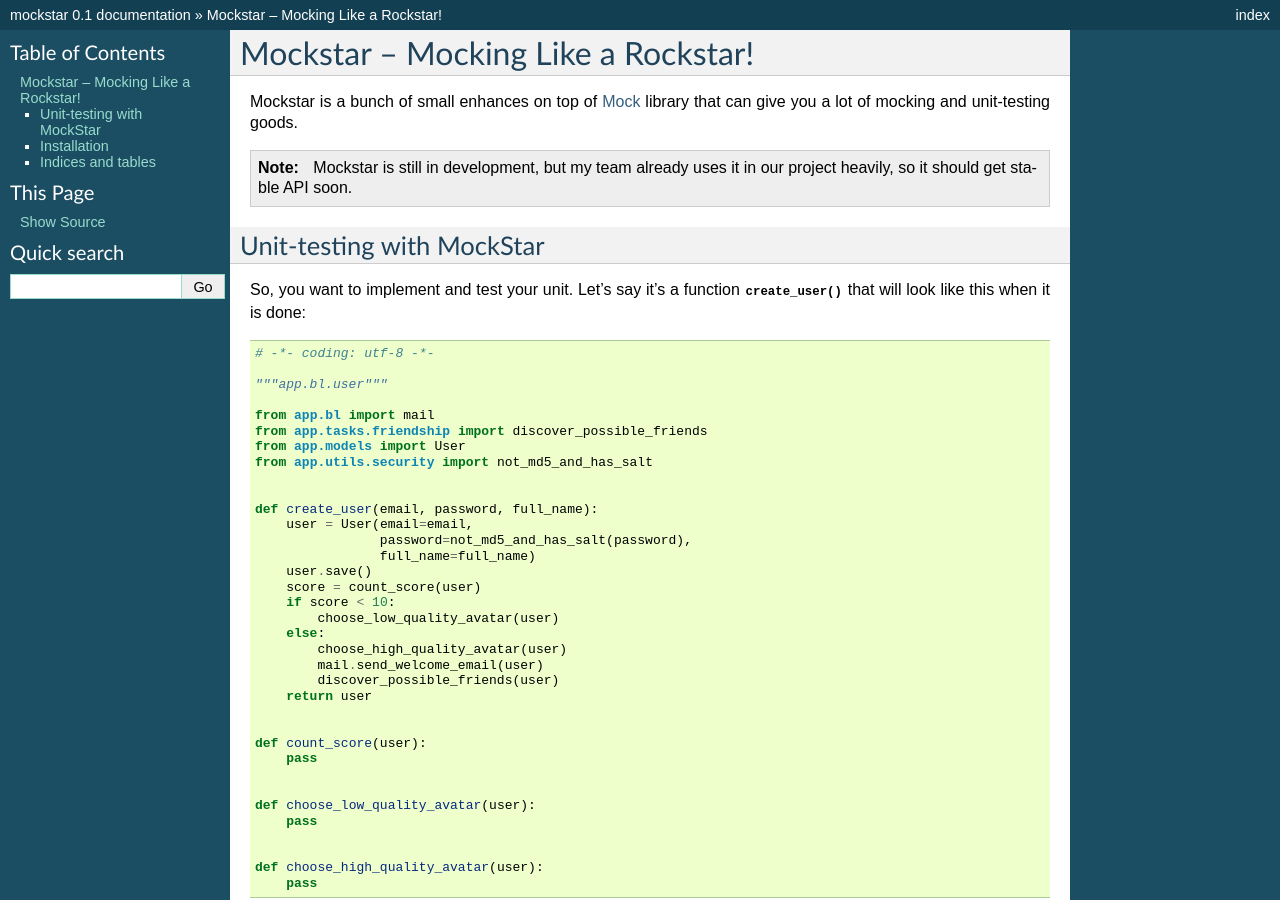
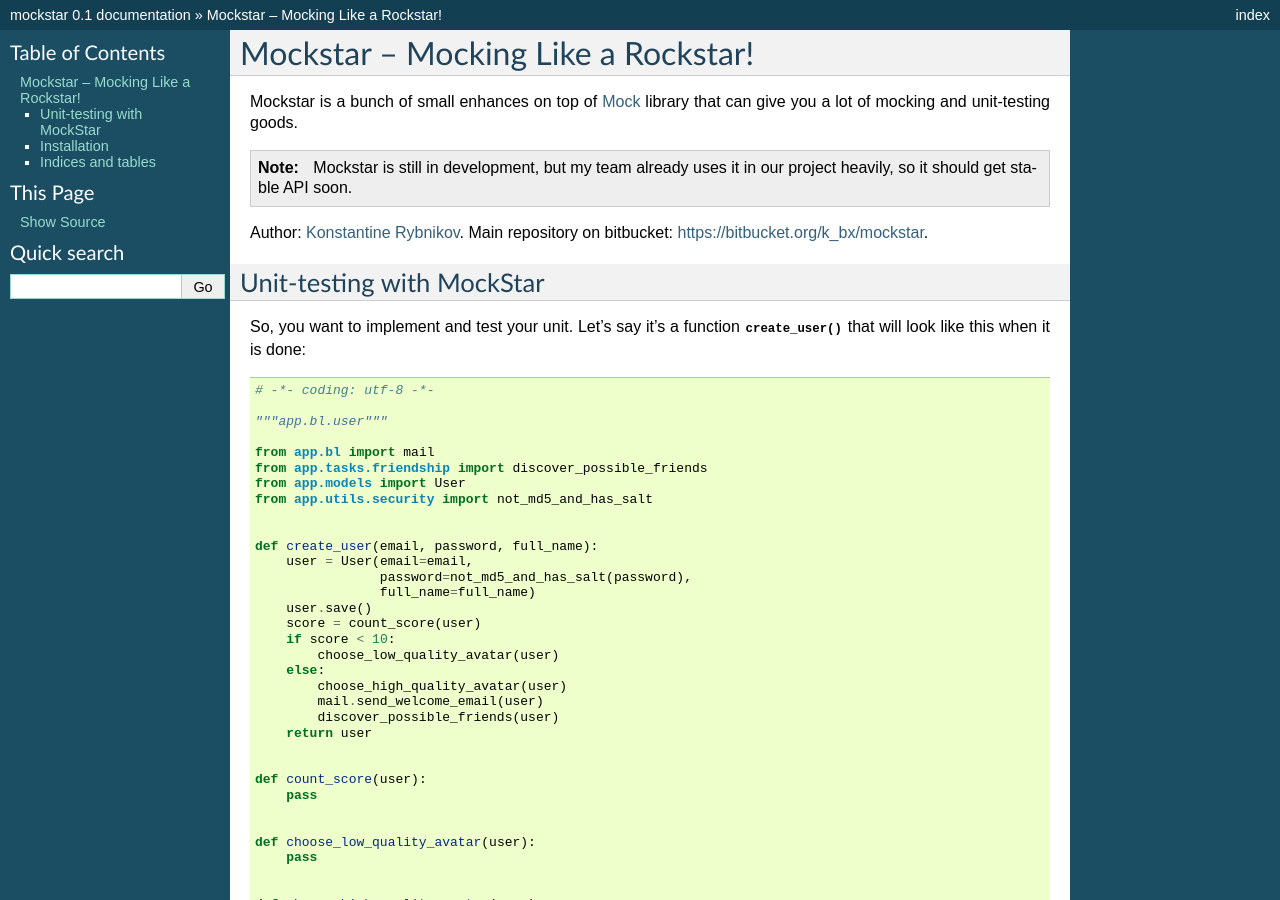
Before and after one commit to k-bx/mockstar, a Sphinx documentation site: the page built from docs/index.rst, in a window 1280 px wide and 900 px high. Built offline with Sphinx 7.4.7, drawn with Linux system fonts in a browser that asks for light colours.

Commit message:
add author info

```diff
--- a/docs/index.rst
+++ b/docs/index.rst
@@ -15,6 +15,10 @@
 
    Mockstar is still in development, but my team already uses it in
    our project heavily, so it should get stable API soon.
+
+Author: `Konstantine Rybnikov <http://redhotchilipython.com/>`_. Main
+repository on bitbucket: `https://bitbucket.org/k_bx/mockstar
+<https://bitbucket.org/k_bx/mockstar>`_.
 
 Unit-testing with MockStar
 ==========================
```
